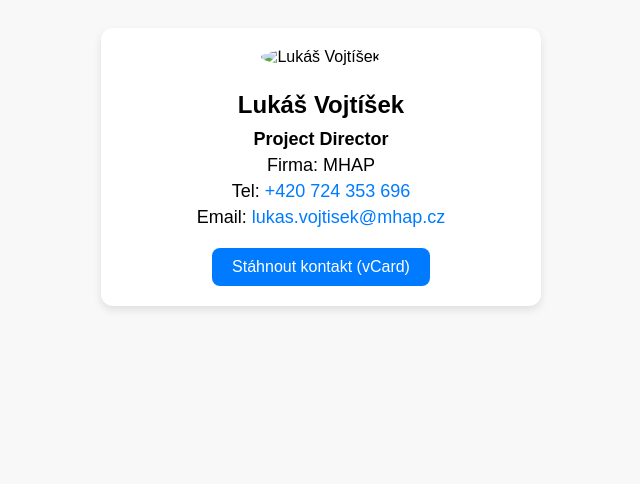
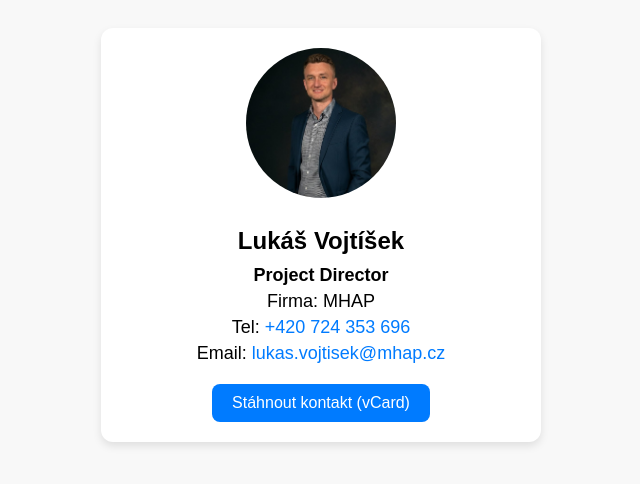
Before and after one commit to DDGroup-int/Luk-V, a plain HTML site: page index.html in a window 1280 px wide. Shown: the whole page, without its empty margins (319-959 px from the left). Drawn offline with Linux system fonts and the light colour scheme.

Commit message:
Add files via upload

```diff
--- a/index.html
+++ b/index.html
@@ -18,7 +18,7 @@ a:hover { text-decoration: underline; }
 </head>
 <body>
 <div class="container">
-<img src="foto.jpg" alt="Lukáš Vojtíšek">
+<img src="foto.jpeg" alt="Lukáš Vojtíšek">
 <h1>Lukáš Vojtíšek</h1>
 <p><strong>Project Director</strong></p>
 <p>Firma: MHAP </p>
```
